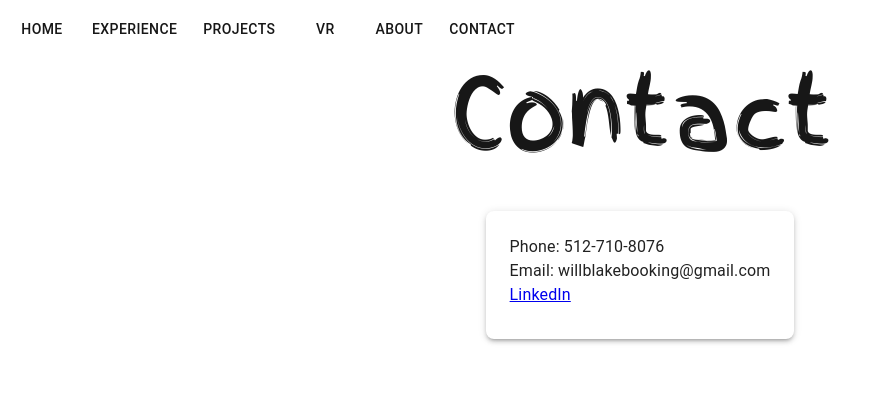
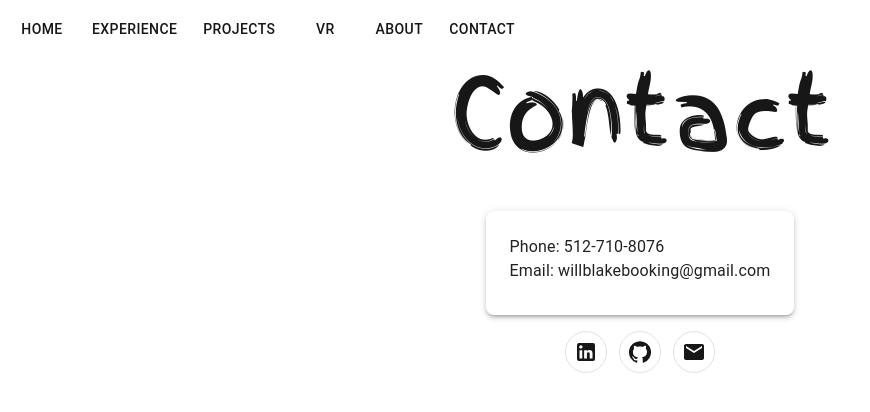
Before and after one commit to willblake01/portfolio, a Next.js app: page /contact in a window 1280 px wide. Shown: the top 412 px of the page, without its empty margins (0-870 px from the left). Built offline with nearby package versions, Linux system fonts and the light colour scheme; what @mui/material-nextjs would draw is missing.

Commit message:
Add social icons row to /contact page

```diff
--- a/app/contact/components/ContactCard.tsx
+++ b/app/contact/components/ContactCard.tsx
@@ -1,9 +1,17 @@
-import { Card, CardContent, Grid2, Typography } from '@mui/material'
-import Link from 'next/link'
+import { Box, Card, CardContent, Grid2, IconButton, Typography } from '@mui/material'
+import LinkedInIcon from '@mui/icons-material/LinkedIn'
+import GitHubIcon from '@mui/icons-material/GitHub'
+import EmailIcon from '@mui/icons-material/Email'
 import contact from '../../data/contact.json'
 
+const SOCIAL_LINKS = [
+  { href: contact.linkedInURL, label: 'LinkedIn', icon: LinkedInIcon },
+  { href: contact.githubURL, label: 'GitHub', icon: GitHubIcon },
+  { href: `mailto:${contact.email}`, label: 'Email', icon: EmailIcon },
+]
+
 const ContactCard = () => (
-  <Grid2 container>
+  <Grid2 container direction="column" alignItems="center">
     <Card
       sx={{
         borderRadius: 2,
@@ -13,15 +21,33 @@ const ContactCard = () => (
       }}
     >
       <CardContent>
-        <Typography component={'p'}>{`Phone: ${contact.phone}`}</Typography>
-        <Typography component={'p'}>{`Email: ${contact.email}`}</Typography>
-        <Typography component={'p'}>
-          <Link target="blank" href={`${contact.linkedInURL}`}>
-            LinkedIn
-          </Link>
-        </Typography>
+        <Typography component="p">{`Phone: ${contact.phone}`}</Typography>
+        <Typography component="p">{`Email: ${contact.email}`}</Typography>
       </CardContent>
     </Card>
+
+    <Box sx={{ display: 'flex', gap: 1.5, mt: 2 }}>
+      {SOCIAL_LINKS.map(({ href, label, icon: Icon }) => (
+        <IconButton
+          key={label}
+          component="a"
+          href={href}
+          target={href.startsWith('http') ? '_blank' : undefined}
+          rel={href.startsWith('http') ? 'noopener noreferrer' : undefined}
+          aria-label={label}
+          sx={{
+            color: 'var(--foreground)',
+            border: '1px solid',
+            borderColor: 'divider',
+            '&:hover': {
+              bgcolor: 'action.hover',
+            },
+          }}
+        >
+          <Icon />
+        </IconButton>
+      ))}
+    </Box>
   </Grid2>
 )
 
--- a/app/data/contact.json
+++ b/app/data/contact.json
@@ -1,5 +1,6 @@
 {
   "email": "willblakebooking@gmail.com",
   "phone": "512-710-8076",
-  "linkedInURL": "https://www.linkedin.com/in/william-blake/"
+  "linkedInURL": "https://www.linkedin.com/in/william-blake/",
+  "githubURL": "https://github.com/willblake01"
 }
```
